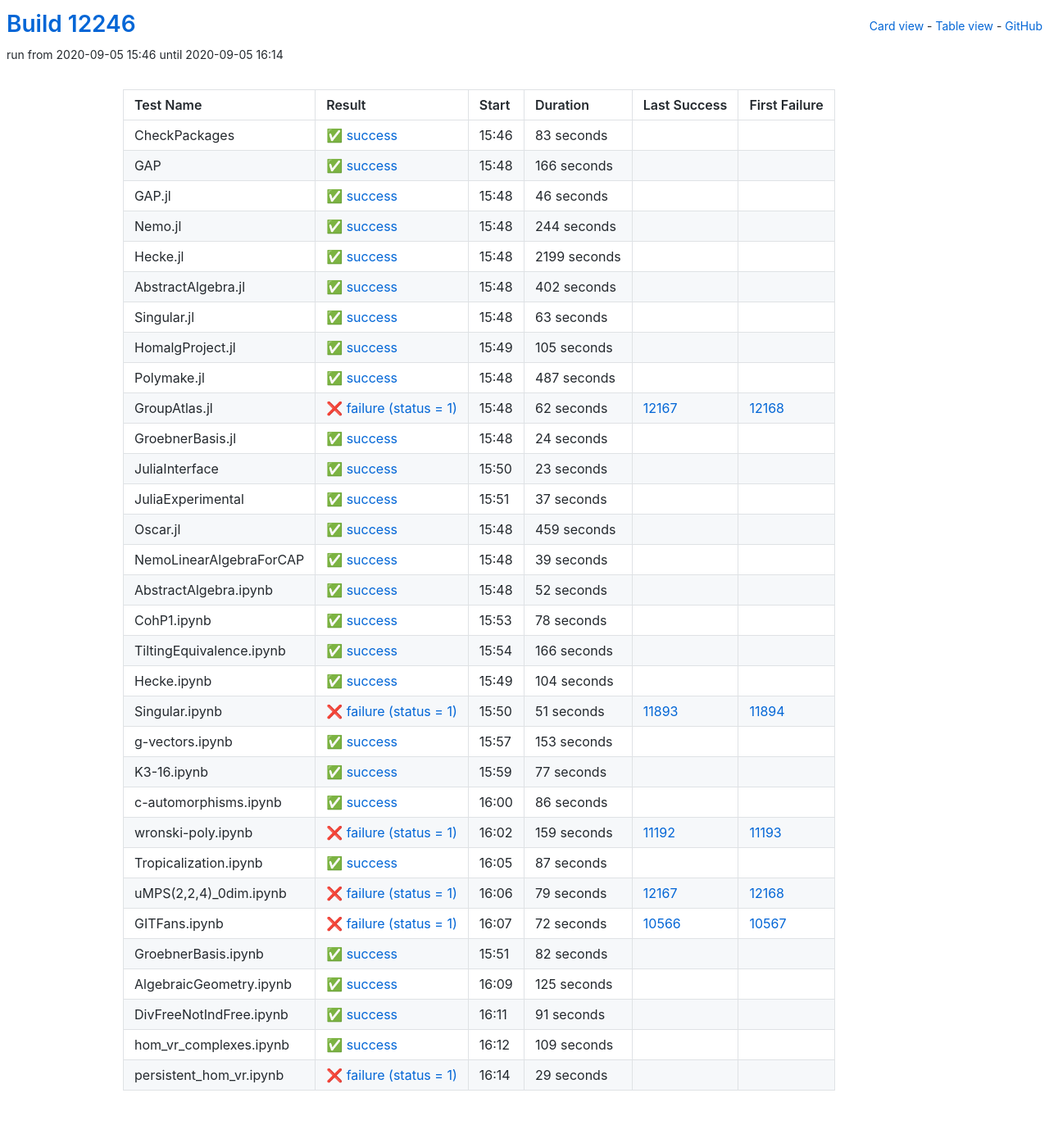
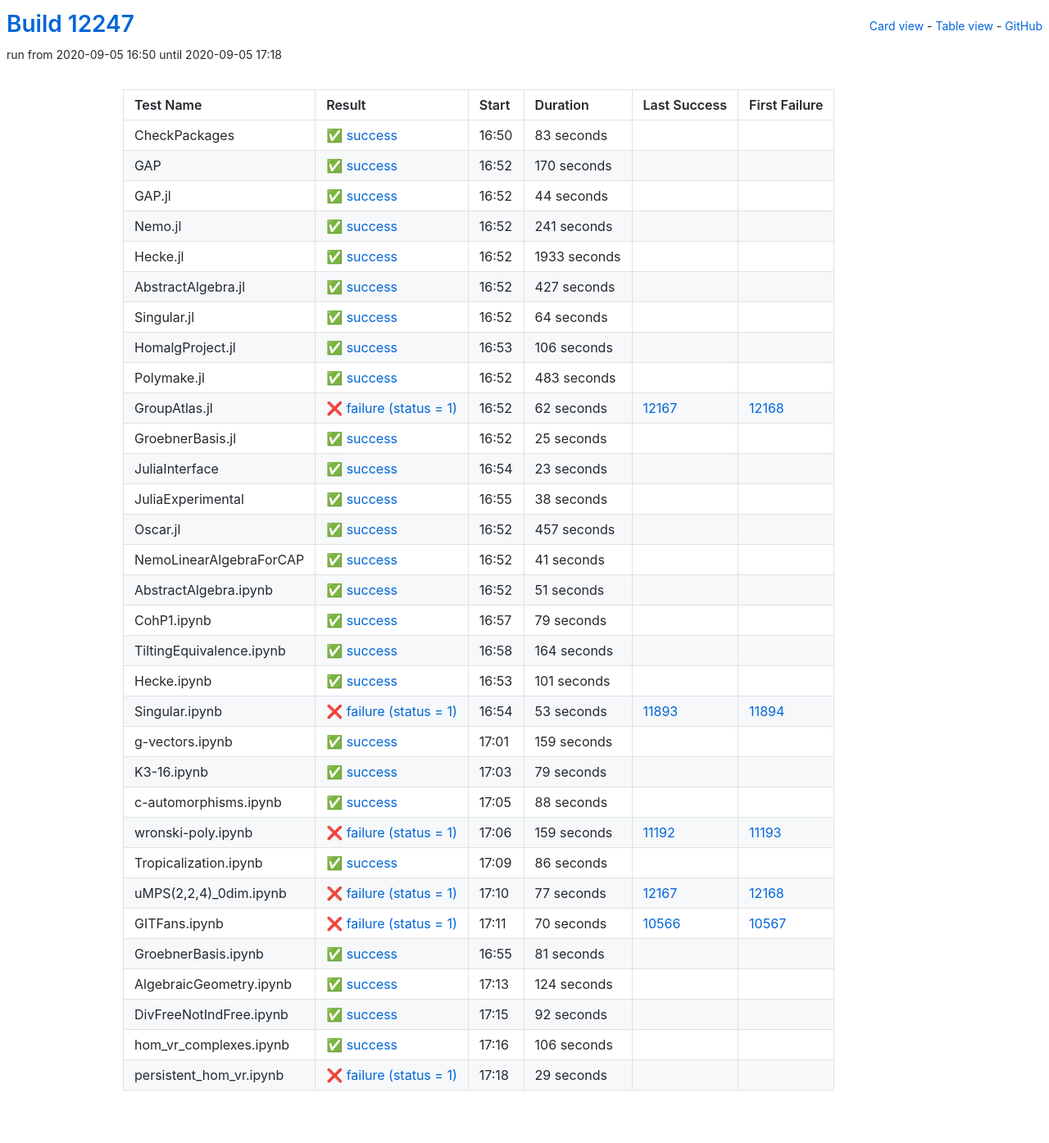
Before and after one commit to oscar-system/oscar-ci-status, a Jekyll site: the page built from table.html, in a window 1280 px wide. Shown: the whole page at 82% size. Built offline with Jekyll 4.4.1, drawn with Linux system fonts in a browser that asks for light colours.

Commit message:
Build #12247

```diff
--- a/_data/ci.yml
+++ b/_data/ci.yml
@@ -1,6 +1,6 @@
 ---
-build: 12246
-build_url: https://oscarci.mathematik.uni-kl.de/job/oscar/12246/
+build: 12247
+build_url: https://oscarci.mathematik.uni-kl.de/job/oscar/12247/
 job: oscar
 organization: oscar-system
 repo: oscar-ci-status
@@ -8,8 +8,8 @@
 tests:
 - name: CheckPackages
   id: checkpackages
-  log: https://oscarci.mathematik.uni-kl.de/job/oscar/12246/artifact/logs/build-12246/CheckPackages.log
-  start: 2020-09-05 15:46
+  log: https://oscarci.mathematik.uni-kl.de/job/oscar/12247/artifact/logs/build-12247/CheckPackages.log
+  start: 2020-09-05 16:50
   success: true
   exitcode: 0
   status: success
@@ -20,104 +20,104 @@
   first_failure_url:
 - name: GAP
   id: gap
-  log: https://oscarci.mathematik.uni-kl.de/job/oscar/12246/artifact/logs/build-12246/GAP.log
-  start: 2020-09-05 15:48
+  log: https://oscarci.mathematik.uni-kl.de/job/oscar/12247/artifact/logs/build-12247/GAP.log
+  start: 2020-09-05 16:52
   success: true
   exitcode: 0
   status: success
-  duration: 166
+  duration: 170
   last_success: false
   last_success_url:
   first_failure: false
   first_failure_url:
 - name: GAP.jl
   id: gap-jl
-  log: https://oscarci.mathematik.uni-kl.de/job/oscar/12246/artifact/logs/build-12246/GAP.jl.log
-  start: 2020-09-05 15:48
+  log: https://oscarci.mathematik.uni-kl.de/job/oscar/12247/artifact/logs/build-12247/GAP.jl.log
+  start: 2020-09-05 16:52
   success: true
   exitcode: 0
   status: success
-  duration: 46
+  duration: 44
   last_success: false
   last_success_url:
   first_failure: false
   first_failure_url:
 - name: Nemo.jl
   id: nemo-jl
-  log: https://oscarci.mathematik.uni-kl.de/job/oscar/12246/artifact/logs/build-12246/Nemo.jl.log
-  start: 2020-09-05 15:48
+  log: https://oscarci.mathematik.uni-kl.de/job/oscar/12247/artifact/logs/build-12247/Nemo.jl.log
+  start: 2020-09-05 16:52
   success: true
   exitcode: 0
   status: success
-  duration: 244
+  duration: 241
   last_success: false
   last_success_url:
   first_failure: false
   first_failure_url:
 - name: Hecke.jl
   id: hecke-jl
-  log: https://oscarci.mathematik.uni-kl.de/job/oscar/12246/artifact/logs/build-12246/Hecke.jl.log
-  start: 2020-09-05 15:48
+  log: https://oscarci.mathematik.uni-kl.de/job/oscar/12247/artifact/logs/build-12247/Hecke.jl.log
+  start: 2020-09-05 16:52
   success: true
   exitcode: 0
   status: success
-  duration: 2199
+  duration: 1933
   last_success: false
   last_success_url:
   first_failure: false
   first_failure_url:
 - name: AbstractAlgebra.jl
   id: abstractalgebra-jl
-  log: https://oscarci.mathematik.uni-kl.de/job/oscar/12246/artifact/logs/build-12246/AbstractAlgebra.jl.log
-  start: 2020-09-05 15:48
+  log: https://oscarci.mathematik.uni-kl.de/job/oscar/12247/artifact/logs/build-12247/AbstractAlgebra.jl.log
+  start: 2020-09-05 16:52
   success: true
   exitcode: 0
   status: success
-  duration: 402
+  duration: 427
   last_success: false
   last_success_url:
   first_failure: false
   first_failure_url:
 - name: Singular.jl
   id: singular-jl
-  log: https://oscarci.mathematik.uni-kl.de/job/oscar/12246/artifact/logs/build-12246/Singular.jl.log
-  start: 2020-09-05 15:48
+  log: https://oscarci.mathematik.uni-kl.de/job/oscar/12247/artifact/logs/build-12247/Singular.jl.log
+  start: 2020-09-05 16:52
   success: true
   exitcode: 0
   status: success
-  duration: 63
+  duration: 64
   last_success: false
   last_success_url:
   first_failure: false
   first_failure_url:
 - name: HomalgProject.jl
   id: homalgproject-jl
-  log: https://oscarci.mathematik.uni-kl.de/job/oscar/12246/artifact/logs/build-12246/HomalgProject.jl.log
-  start: 2020-09-05 15:49
+  log: https://oscarci.mathematik.uni-kl.de/job/oscar/12247/artifact/logs/build-12247/HomalgProject.jl.log
+  start: 2020-09-05 16:53
   success: true
   exitcode: 0
   status: success
-  duration: 105
+  duration: 106
   last_success: false
   last_success_url:
   first_failure: false
   first_failure_url:
 - name: Polymake.jl
   id: polymake-jl
-  log: https://oscarci.mathematik.uni-kl.de/job/oscar/12246/artifact/logs/build-12246/Polymake.jl.log
-  start: 2020-09-05 15:48
+  log: https://oscarci.mathematik.uni-kl.de/job/oscar/12247/artifact/logs/build-12247/Polymake.jl.log
+  start: 2020-09-05 16:52
   success: true
   exitcode: 0
   status: success
-  duration: 487
+  duration: 483
   last_success: false
   last_success_url:
   first_failure: false
   first_failure_url:
 - name: GroupAtlas.jl
   id: groupatlas-jl
-  log: https://oscarci.mathematik.uni-kl.de/job/oscar/12246/artifact/logs/build-12246/GroupAtlas.jl.log
-  start: 2020-09-05 15:48
+  log: https://oscarci.mathematik.uni-kl.de/job/oscar/12247/artifact/logs/build-12247/GroupAtlas.jl.log
+  start: 2020-09-05 16:52
   success: false
   exitcode: 1
   status: failure
@@ -128,20 +128,20 @@
   first_failure_url: https://oscarci.mathematik.uni-kl.de/job/oscar/12168/
 - name: GroebnerBasis.jl
   id: groebnerbasis-jl
-  log: https://oscarci.mathematik.uni-kl.de/job/oscar/12246/artifact/logs/build-12246/GroebnerBasis.jl.log
-  start: 2020-09-05 15:48
+  log: https://oscarci.mathematik.uni-kl.de/job/oscar/12247/artifact/logs/build-12247/GroebnerBasis.jl.log
+  start: 2020-09-05 16:52
   success: true
   exitcode: 0
   status: success
-  duration: 24
+  duration: 25
   last_success: false
   last_success_url:
   first_failure: false
   first_failure_url:
 - name: JuliaInterface
   id: juliainterface
-  log: https://oscarci.mathematik.uni-kl.de/job/oscar/12246/artifact/logs/build-12246/JuliaInterface.log
-  start: 2020-09-05 15:50
+  log: https://oscarci.mathematik.uni-kl.de/job/oscar/12247/artifact/logs/build-12247/JuliaInterface.log
+  start: 2020-09-05 16:54
   success: true
   exitcode: 0
   status: success
@@ -152,140 +152,140 @@
   first_failure_url:
 - name: JuliaExperimental
   id: juliaexperimental
-  log: https://oscarci.mathematik.uni-kl.de/job/oscar/12246/artifact/logs/build-12246/JuliaExperimental.log
-  start: 2020-09-05 15:51
+  log: https://oscarci.mathematik.uni-kl.de/job/oscar/12247/artifact/logs/build-12247/JuliaExperimental.log
+  start: 2020-09-05 16:55
   success: true
   exitcode: 0
   status: success
-  duration: 37
+  duration: 38
   last_success: false
   last_success_url:
   first_failure: false
   first_failure_url:
 - name: Oscar.jl
   id: oscar-jl
-  log: https://oscarci.mathematik.uni-kl.de/job/oscar/12246/artifact/logs/build-12246/Oscar.jl.log
-  start: 2020-09-05 15:48
+  log: https://oscarci.mathematik.uni-kl.de/job/oscar/12247/artifact/logs/build-12247/Oscar.jl.log
+  start: 2020-09-05 16:52
   success: true
   exitcode: 0
   status: success
-  duration: 459
+  duration: 457
   last_success: false
   last_success_url:
   first_failure: false
   first_failure_url:
 - name: NemoLinearAlgebraForCAP
   id: nemolinearalgebraforcap
-  log: https://oscarci.mathematik.uni-kl.de/job/oscar/12246/artifact/logs/build-12246/NemoLinearAlgebraForCAP.log
-  start: 2020-09-05 15:48
+  log: https://oscarci.mathematik.uni-kl.de/job/oscar/12247/artifact/logs/build-12247/NemoLinearAlgebraForCAP.log
+  start: 2020-09-05 16:52
   success: true
   exitcode: 0
   status: success
-  duration: 39
+  duration: 41
   last_success: false
   last_success_url:
   first_failure: false
   first_failure_url:
 - name: AbstractAlgebra.ipynb
   id: abstractalgebra-ipynb
-  log: https://oscarci.mathematik.uni-kl.de/job/oscar/12246/artifact/logs/build-12246/AbstractAlgebra.ipynb.log
-  start: 2020-09-05 15:48
+  log: https://oscarci.mathematik.uni-kl.de/job/oscar/12247/artifact/logs/build-12247/AbstractAlgebra.ipynb.log
+  start: 2020-09-05 16:52
   success: true
   exitcode: 0
   status: success
-  duration: 52
+  duration: 51
   last_success: false
   last_success_url:
   first_failure: false
   first_failure_url:
 - name: CohP1.ipynb
   id: cohp1-ipynb
-  log: https://oscarci.mathematik.uni-kl.de/job/oscar/12246/artifact/logs/build-12246/CohP1.ipynb.log
-  start: 2020-09-05 15:53
+  log: https://oscarci.mathematik.uni-kl.de/job/oscar/12247/artifact/logs/build-12247/CohP1.ipynb.log
+  start: 2020-09-05 16:57
   success: true
   exitcode: 0
   status: success
-  duration: 78
+  duration: 79
   last_success: false
   last_success_url:
   first_failure: false
   first_failure_url:
 - name: TiltingEquivalence.ipynb
   id: tiltingequivalence-ipynb
-  log: https://oscarci.mathematik.uni-kl.de/job/oscar/12246/artifact/logs/build-12246/TiltingEquivalence.ipynb.log
-  start: 2020-09-05 15:54
+  log: https://oscarci.mathematik.uni-kl.de/job/oscar/12247/artifact/logs/build-12247/TiltingEquivalence.ipynb.log
+  start: 2020-09-05 16:58
   success: true
   exitcode: 0
   status: success
-  duration: 166
+  duration: 164
   last_success: false
   last_success_url:
   first_failure: false
   first_failure_url:
 - name: Hecke.ipynb
   id: hecke-ipynb
-  log: https://oscarci.mathematik.uni-kl.de/job/oscar/12246/artifact/logs/build-12246/Hecke.ipynb.log
-  start: 2020-09-05 15:49
+  log: https://oscarci.mathematik.uni-kl.de/job/oscar/12247/artifact/logs/build-12247/Hecke.ipynb.log
+  start: 2020-09-05 16:53
   success: true
   exitcode: 0
   status: success
-  duration: 104
+  duration: 101
   last_success: false
   last_success_url:
   first_failure: false
   first_failure_url:
 - name: Singular.ipynb
   id: singular-ipynb
-  log: https://oscarci.mathematik.uni-kl.de/job/oscar/12246/artifact/logs/build-12246/Singular.ipynb.log
-  start: 2020-09-05 15:50
+  log: https://oscarci.mathematik.uni-kl.de/job/oscar/12247/artifact/logs/build-12247/Singular.ipynb.log
+  start: 2020-09-05 16:54
   success: false
   exitcode: 1
   status: failure
-  duration: 51
+  duration: 53
   last_success: 11893
   last_success_url: https://oscarci.mathematik.uni-kl.de/job/oscar/11893/
   first_failure: 11894
   first_failure_url: https://oscarci.mathematik.uni-kl.de/job/oscar/11894/
 - name: g-vectors.ipynb
   id: g-vectors-ipynb
-  log: https://oscarci.mathematik.uni-kl.de/job/oscar/12246/artifact/logs/build-12246/g-vectors.ipynb.log
-  start: 2020-09-05 15:57
+  log: https://oscarci.mathematik.uni-kl.de/job/oscar/12247/artifact/logs/build-12247/g-vectors.ipynb.log
+  start: 2020-09-05 17:01
   success: true
   exitcode: 0
   status: success
-  duration: 153
+  duration: 159
   last_success: false
   last_success_url:
   first_failure: false
   first_failure_url:
 - name: K3-16.ipynb
   id: k3-16-ipynb
-  log: https://oscarci.mathematik.uni-kl.de/job/oscar/12246/artifact/logs/build-12246/K3-16.ipynb.log
-  start: 2020-09-05 15:59
+  log: https://oscarci.mathematik.uni-kl.de/job/oscar/12247/artifact/logs/build-12247/K3-16.ipynb.log
+  start: 2020-09-05 17:03
   success: true
   exitcode: 0
   status: success
-  duration: 77
+  duration: 79
   last_success: false
   last_success_url:
   first_failure: false
   first_failure_url:
 - name: c-automorphisms.ipynb
   id: c-automorphisms-ipynb
-  log: https://oscarci.mathematik.uni-kl.de/job/oscar/12246/artifact/logs/build-12246/c-automorphisms.ipynb.log
-  start: 2020-09-05 16:00
+  log: https://oscarci.mathematik.uni-kl.de/job/oscar/12247/artifact/logs/build-12247/c-automorphisms.ipynb.log
+  start: 2020-09-05 17:05
   success: true
   exitcode: 0
   status: success
-  duration: 86
+  duration: 88
   last_success: false
   last_success_url:
   first_failure: false
   first_failure_url:
 - name: wronski-poly.ipynb
   id: wronski-poly-ipynb
-  log: https://oscarci.mathematik.uni-kl.de/job/oscar/12246/artifact/logs/build-12246/wronski-poly.ipynb.log
-  start: 2020-09-05 16:02
+  log: https://oscarci.mathematik.uni-kl.de/job/oscar/12247/artifact/logs/build-12247/wronski-poly.ipynb.log
+  start: 2020-09-05 17:06
   success: false
   exitcode: 1
   status: failure
@@ -296,92 +296,92 @@
   first_failure_url: https://oscarci.mathematik.uni-kl.de/job/oscar/11193/
 - name: Tropicalization.ipynb
   id: tropicalization-ipynb
-  log: https://oscarci.mathematik.uni-kl.de/job/oscar/12246/artifact/logs/build-12246/Tropicalization.ipynb.log
-  start: 2020-09-05 16:05
+  log: https://oscarci.mathematik.uni-kl.de/job/oscar/12247/artifact/logs/build-12247/Tropicalization.ipynb.log
+  start: 2020-09-05 17:09
   success: true
   exitcode: 0
   status: success
-  duration: 87
+  duration: 86
   last_success: false
   last_success_url:
   first_failure: false
   first_failure_url:
 - name: uMPS(2,2,4)_0dim.ipynb
   id: umps-2-2-4-0dim-ipynb
-  log: https://oscarci.mathematik.uni-kl.de/job/oscar/12246/artifact/logs/build-12246/uMPS-2-2-4-_0dim.ipynb.log
-  start: 2020-09-05 16:06
+  log: https://oscarci.mathematik.uni-kl.de/job/oscar/12247/artifact/logs/build-12247/uMPS-2-2-4-_0dim.ipynb.log
+  start: 2020-09-05 17:10
   success: false
   exitcode: 1
   status: failure
-  duration: 79
+  duration: 77
   last_success: 12167
   last_success_url: https://oscarci.mathematik.uni-kl.de/job/oscar/12167/
   first_failure: 12168
   first_failure_url: https://oscarci.mathematik.uni-kl.de/job/oscar/12168/
 - name: GITFans.ipynb
   id: gitfans-ipynb
-  log: https://oscarci.mathematik.uni-kl.de/job/oscar/12246/artifact/logs/build-12246/GITFans.ipynb.log
-  start: 2020-09-05 16:07
+  log: https://oscarci.mathematik.uni-kl.de/job/oscar/12247/artifact/logs/build-12247/GITFans.ipynb.log
+  start: 2020-09-05 17:11
   success: false
   exitcode: 1
   status: failure
-  duration: 72
+  duration: 70
   last_success: 10566
   last_success_url: https://oscarci.mathematik.uni-kl.de/job/oscar/10566/
   first_failure: 10567
   first_failure_url: https://oscarci.mathematik.uni-kl.de/job/oscar/10567/
 - name: GroebnerBasis.ipynb
   id: groebnerbasis-ipynb
-  log: https://oscarci.mathematik.uni-kl.de/job/oscar/12246/artifact/logs/build-12246/GroebnerBasis.ipynb.log
-  start: 2020-09-05 15:51
+  log: https://oscarci.mathematik.uni-kl.de/job/oscar/12247/artifact/logs/build-12247/GroebnerBasis.ipynb.log
+  start: 2020-09-05 16:55
   success: true
   exitcode: 0
   status: success
-  duration: 82
+  duration: 81
   last_success: false
   last_success_url:
   first_failure: false
   first_failure_url:
 - name: AlgebraicGeometry.ipynb
   id: algebraicgeometry-ipynb
-  log: https://oscarci.mathematik.uni-kl.de/job/oscar/12246/artifact/logs/build-12246/AlgebraicGeometry.ipynb.log
-  start: 2020-09-05 16:09
+  log: https://oscarci.mathematik.uni-kl.de/job/oscar/12247/artifact/logs/build-12247/AlgebraicGeometry.ipynb.log
+  start: 2020-09-05 17:13
   success: true
   exitcode: 0
   status: success
-  duration: 125
+  duration: 124
   last_success: false
   last_success_url:
   first_failure: false
   first_failure_url:
 - name: DivFreeNotIndFree.ipynb
   id: divfreenotindfree-ipynb
-  log: https://oscarci.mathematik.uni-kl.de/job/oscar/12246/artifact/logs/build-12246/DivFreeNotIndFree.ipynb.log
-  start: 2020-09-05 16:11
+  log: https://oscarci.mathematik.uni-kl.de/job/oscar/12247/artifact/logs/build-12247/DivFreeNotIndFree.ipynb.log
+  start: 2020-09-05 17:15
   success: true
   exitcode: 0
   status: success
-  duration: 91
+  duration: 92
   last_success: false
   last_success_url:
   first_failure: false
   first_failure_url:
 - name: hom_vr_complexes.ipynb
   id: hom-vr-complexes-ipynb
-  log: https://oscarci.mathematik.uni-kl.de/job/oscar/12246/artifact/logs/build-12246/hom_vr_complexes.ipynb.log
-  start: 2020-09-05 16:12
+  log: https://oscarci.mathematik.uni-kl.de/job/oscar/12247/artifact/logs/build-12247/hom_vr_complexes.ipynb.log
+  start: 2020-09-05 17:16
   success: true
   exitcode: 0
   status: success
-  duration: 109
+  duration: 106
   last_success: false
   last_success_url:
   first_failure: false
   first_failure_url:
 - name: persistent_hom_vr.ipynb
   id: persistent-hom-vr-ipynb
-  log: https://oscarci.mathematik.uni-kl.de/job/oscar/12246/artifact/logs/build-12246/persistent_hom_vr.ipynb.log
-  start: 2020-09-05 16:14
+  log: https://oscarci.mathematik.uni-kl.de/job/oscar/12247/artifact/logs/build-12247/persistent_hom_vr.ipynb.log
+  start: 2020-09-05 17:18
   success: false
   exitcode: 1
   status: failure
```
Also changed, not shown: README.md.
